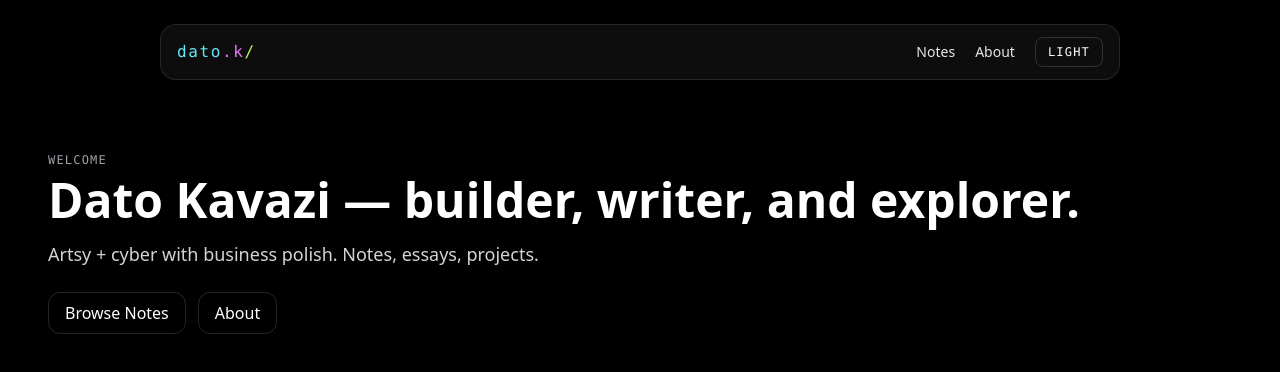
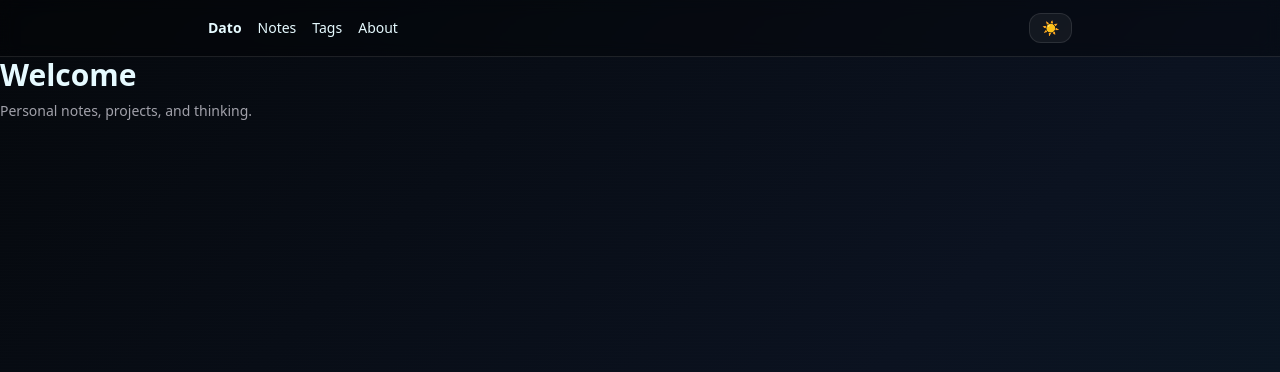
Before and after one commit to Cyber-preacher/dk-site, a Next.js app: page / in a window 1280 px wide. Shown: the top 372 px of the page. Built offline with nearby package versions, Linux system fonts and the light colour scheme; no server answers.

Commit message:
feat(ui): theme toggle, nav links, cyber-glass CSS; editor settings

```diff
--- a/app/globals.css
+++ b/app/globals.css
@@ -1,6 +1,116 @@
 @tailwind base;
 @tailwind components;
 @tailwind utilities;
-:root { color-scheme: dark; }
-html, body { min-height: 100%; }
-body { background: #000; color: #fff; }
+
+/* ====== Theme tokens ====== */
+:root {
+  /* base */
+  --bg: #0a0f14;
+  --bg-soft: #0f141b;
+  --fg: #e6faff;
+  --muted: #9fb3c8;
+
+  /* neon */
+  --neon: #22d3ee;     /* cyan-400 */
+  --neon-2: #f472b6;   /* pink-400 */
+  --glow: 0 0 40px rgba(34, 211, 238, 0.35);
+
+  /* surfaces */
+  --panel-bg: rgba(255, 255, 255, 0.05);
+  --panel-brd: rgba(255, 255, 255, 0.12);
+}
+
+.dark {
+  --bg: #05080c;
+  --bg-soft: #0b1220;
+  --fg: #e6faff;
+  --muted: #93a3b8;
+  --neon: #22d3ee;
+  --neon-2: #f472b6;
+  --glow: 0 0 50px rgba(34, 211, 238, 0.45);
+  --panel-bg: rgba(255, 255, 255, 0.05);
+  --panel-brd: rgba(255, 255, 255, 0.14);
+}
+
+/* Base document */
+html, body {
+  height: 100%;
+}
+body {
+  background:
+    linear-gradient(135deg, var(--bg) 0%, var(--bg-soft) 60%, #091824 100%);
+  color: var(--fg);
+  -webkit-font-smoothing: antialiased;
+  -moz-osx-font-smoothing: grayscale;
+}
+
+/* Subtle scanline overlay */
+body::after {
+  content: "";
+  position: fixed;
+  inset: 0;
+  pointer-events: none;
+  background-image:
+    repeating-linear-gradient(
+      to bottom,
+      rgba(255,255,255,0.03),
+      rgba(255,255,255,0.03) 1px,
+      transparent 1px,
+      transparent 3px
+    );
+  opacity: 0.25;
+}
+
+/* ====== Reusable glass panel ====== */
+.glass {
+  background: var(--panel-bg);
+  border: 1px solid var(--panel-brd);
+  border-radius: 1rem;
+  backdrop-filter: blur(10px);
+  box-shadow: inset 0 0 32px rgba(255,255,255,0.04), var(--glow);
+}
+
+/* ====== Animated underline links ====== */
+.link-underline {
+  position: relative;
+  text-decoration: none;
+}
+.link-underline::after {
+  content: "";
+  position: absolute;
+  left: 0; bottom: -2px;
+  width: 100%; height: 1px;
+  background: linear-gradient(90deg, var(--neon), var(--neon-2));
+  transform: scaleX(0);
+  transform-origin: left;
+  transition: transform 180ms ease;
+}
+.link-underline:hover::after { transform: scaleX(1); }
+
+/* Prose tweaks */
+.prose { max-width: none; }
+.prose h1, .prose h2, .prose h3 { color: var(--fg); }
+.prose p { color: color-mix(in oklab, var(--fg) 85%, black); }
+.prose blockquote {
+  border-left: 3px solid var(--neon);
+  background: linear-gradient(0deg, rgba(34,211,238,0.08), transparent);
+  padding-left: 1rem;
+}
+
+/* Code / pre (base, highlight theme comes next feat) */
+.prose code {
+  background: rgba(255,255,255,0.06);
+  border: 1px solid var(--panel-brd);
+  border-radius: .4rem;
+  padding: .15rem .35rem;
+}
+.prose pre {
+  background: rgba(0,0,0,0.45);
+  border: 1px solid var(--panel-brd);
+  box-shadow: inset 0 0 22px rgba(255,255,255,0.03);
+}
+
+/* Cards */
+.card {
+  @apply rounded-2xl border border-white/10 bg-white/5 p-5 hover:shadow-[0_0_40px_rgba(34,211,238,0.35)] transition-shadow;
+}
--- a/app/page.tsx
+++ b/app/page.tsx
@@ -1,21 +1,35 @@
-import Link from "next/link";
+// app/page.tsx
+import type { Metadata } from "next";
+import { getSiteUrl } from "@/lib/site";
 
-export default function Home() {
+const site = getSiteUrl();
+
+export const metadata: Metadata = {
+  title: "Dato — Notes & Work",
+  description: "Cyber–biz personal site with Zettelkasten notes.",
+  alternates: { canonical: site },
+  openGraph: {
+    title: "Dato — Notes & Work",
+    description: "Cyber–biz personal site with Zettelkasten notes.",
+    url: site,
+    siteName: "Dato Kavazi",
+    images: [{ url: `${site}/og`, width: 1200, height: 630 }],
+  },
+  twitter: {
+    card: "summary_large_image",
+    title: "Dato — Notes & Work",
+    description: "Cyber–biz personal site with Zettelkasten notes.",
+    images: [`${site}/og`],
+  },
+};
+
+export default function HomePage() {
   return (
-    <div className="space-y-10">
-      <section className="rounded-3xl glass p-8 md:p-12">
-        <p className="font-mono text-xs tracking-widest text-zinc-400">WELCOME</p>
-        <h1 className="mt-2 text-3xl md:text-5xl font-semibold">
-          Dato Kavazi — builder, writer, and explorer.
-        </h1>
-        <p className="mt-4 text-zinc-300 md:text-lg">
-          Artsy + cyber with business polish. Notes, essays, projects.
-        </p>
-        <div className="mt-6 flex gap-3">
-          <Link href="/notes" className="px-4 py-2 rounded-xl border border-white/15 hover:border-white/30">Browse Notes</Link>
-          <Link href="/about" className="px-4 py-2 rounded-xl border border-white/15 hover:border-white/30">About</Link>
-        </div>
-      </section>
+    <div>
+      <h1 className="text-3xl font-semibold">Welcome</h1>
+      <p className="mt-2 text-sm text-zinc-400">
+        Personal notes, projects, and thinking.
+      </p>
     </div>
   );
 }
--- a/components/Nav.tsx
+++ b/components/Nav.tsx
@@ -1,35 +1,29 @@
+// components/Nav.tsx
 "use client";
+
 import Link from "next/link";
-import { useTheme } from "next-themes";
-import { useEffect, useState } from "react";
-import clsx from "clsx";
+import ThemeToggle from "@/components/ThemeToggle";
+
 export default function Nav() {
-  const { theme, setTheme } = useTheme();
-  const [mounted, setMounted] = useState(false);
-  useEffect(() => setMounted(true), []);
   return (
-    <header className="sticky top-0 z-50">
-      <div className="mx-auto max-w-5xl px-6 md:px-8">
-        <div className="mt-6 mb-6 rounded-2xl px-4 py-3 flex items-center justify-between"
-             style={{ backdropFilter: "blur(8px)", border: "1px solid rgba(255,255,255,0.1)", background: "rgba(255,255,255,0.05)" }}>
-          <Link href="/" className="font-mono text-sm md:text-base tracking-widest">
-            <span className="text-cyan-300">dato</span>
-            <span className="text-fuchsia-400">.k</span>
-            <span className="text-lime-300">/</span>
+    <header className="sticky top-0 z-40 backdrop-blur supports-[backdrop-filter]:bg-black/30 bg-black/40 border-b border-white/10">
+      <div className="mx-auto max-w-4xl px-4 h-14 flex items-center justify-between">
+        <nav className="flex items-center gap-4 text-sm">
+          <Link href="/" className="link-underline font-semibold">
+            Dato
           </Link>
-          <nav className="flex items-center gap-5 text-sm">
-            <Link href="/notes" className="opacity-90 hover:opacity-100">Notes</Link>
-            <Link href="/about" className="opacity-90 hover:opacity-100">About</Link>
-            {mounted && (
-              <button
-                className={clsx("rounded-lg px-3 py-1.5 text-xs font-mono tracking-widest")}
-                style={{ border: "1px solid rgba(255,255,255,0.15)" }}
-                onClick={() => setTheme(theme === "light" ? "dark" : "light")}
-              >
-                {theme === "light" ? "DARK" : "LIGHT"}
-              </button>
-            )}
-          </nav>
+          <Link href="/notes" className="link-underline">
+            Notes
+          </Link>
+          <Link href="/tags" className="link-underline">
+            Tags
+          </Link>
+          <Link href="/about" className="link-underline">
+            About
+          </Link>
+        </nav>
+        <div className="flex items-center gap-3">
+          <ThemeToggle />
         </div>
       </div>
     </header>
--- a/components/Providers.tsx
+++ b/components/Providers.tsx
@@ -1,12 +1,17 @@
 // components/Providers.tsx
 "use client";
 
-import * as React from "react";
 import { ThemeProvider } from "next-themes";
+import type { ReactNode } from "react";
 
-export default function Providers({ children }: { children: React.ReactNode }) {
+export default function Providers({ children }: { children: ReactNode }) {
   return (
-    <ThemeProvider attribute="class" defaultTheme="dark" enableSystem={false}>
+    <ThemeProvider
+      attribute="class"
+      defaultTheme="dark"
+      enableSystem={false}
+      disableTransitionOnChange
+    >
       {children}
     </ThemeProvider>
   );
--- /dev/null
+++ b/components/ThemeToggle.tsx
@@ -0,0 +1,25 @@
+// components/ThemeToggle.tsx
+"use client";
+
+import { useTheme } from "next-themes";
+import { useEffect, useState } from "react";
+
+export default function ThemeToggle() {
+  const { theme, setTheme } = useTheme();
+  const [mounted, setMounted] = useState(false);
+  useEffect(() => setMounted(true), []);
+  if (!mounted) return null;
+
+  const next = theme === "dark" ? "light" : "dark";
+
+  return (
+    <button
+      aria-label="Toggle theme"
+      onClick={() => setTheme(next)}
+      className="rounded-xl border border-white/10 bg-white/5 px-3 py-1 text-sm hover:bg-white/10 transition"
+      title={`Switch to ${next} mode`}
+    >
+      {theme === "dark" ? "☀️" : "🌙"}
+    </button>
+  );
+}
--- a/postcss.config.cjs
+++ b/postcss.config.cjs
@@ -1 +1,7 @@
 module.exports = { plugins: { tailwindcss: {}, autoprefixer: {} } };
+export default {
+  plugins: {
+    tailwindcss: {},
+    autoprefixer: {}
+  }
+};
--- a/tailwind.config.cjs
+++ b/tailwind.config.cjs
@@ -1,8 +1,15 @@
-const typography = require("@tailwindcss/typography");
+/** @type {import('tailwindcss').Config} */
+import typography from "@tailwindcss/typography";
 
-/** @type {import('tailwindcss').Config} */
-module.exports = {
-  content: ["./app/**/*.{ts,tsx}", "./components/**/*.{ts,tsx}"],
-  theme: { extend: {} },
-  plugins: [typography],
+export default {
+  content: [
+    "./app/**/*.{ts,tsx}",
+    "./components/**/*.{ts,tsx}",
+    "./content/notes/**/*.md"
+  ],
+  darkMode: "class",
+  theme: {
+    extend: {}
+  },
+  plugins: [typography]
 };
```
